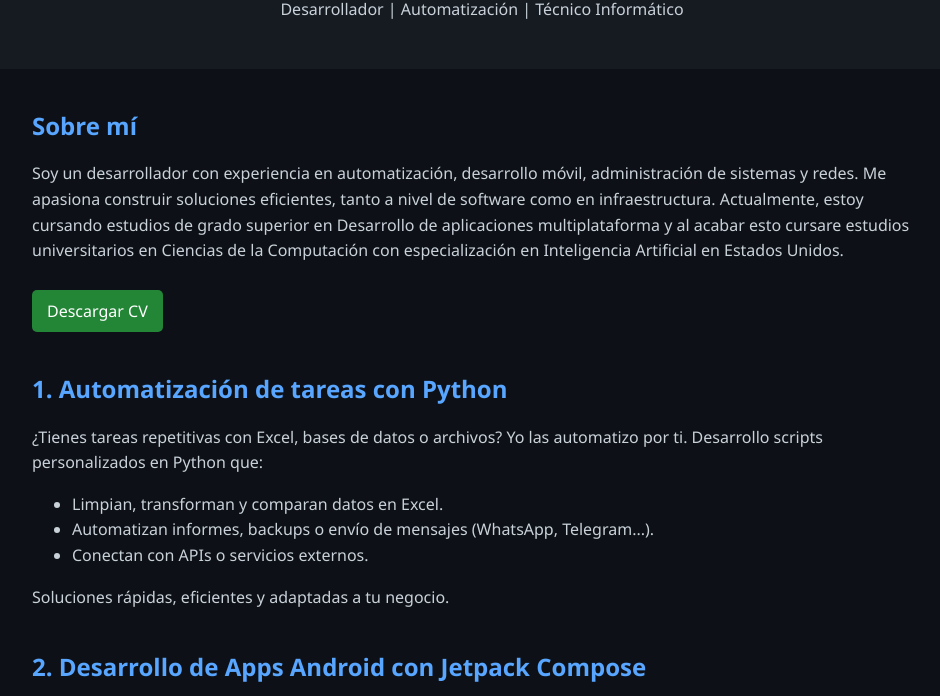
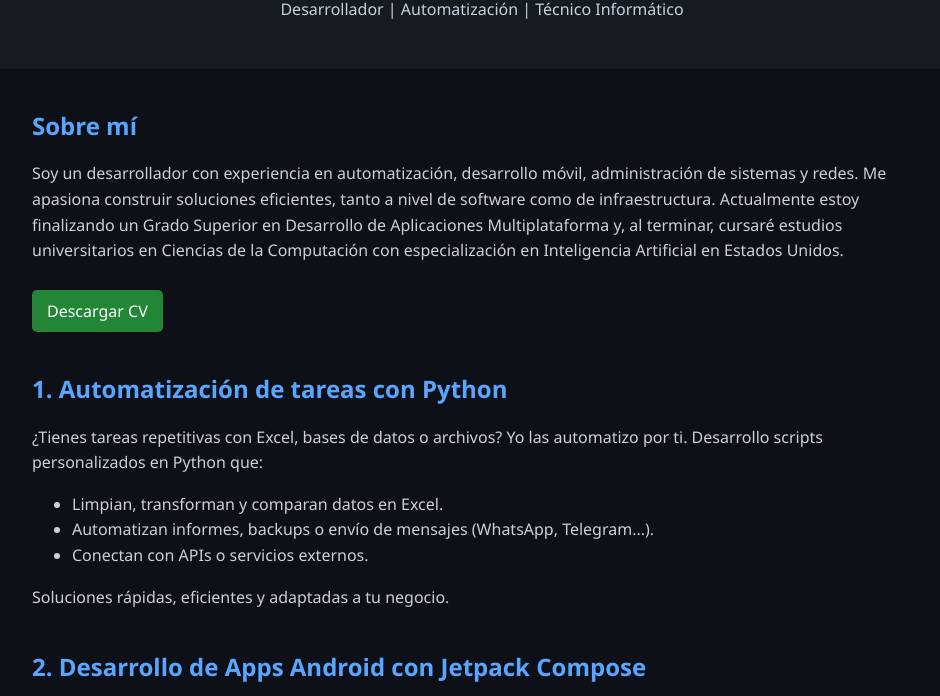
Before and after one commit to RobertGV00/PortofolioRobert, a plain HTML site: page index.html in a window 1280 px wide. Shown: the part 104-800 px from the top of the page, without its empty margins (158-1098 px from the left). Drawn offline with Linux system fonts and the light colour scheme.

Commit message:
Actualización: secciones sobre mí y proyectos destacados

```diff
--- a/index.html
+++ b/index.html
@@ -71,8 +71,7 @@
         <section>
             <h2>Sobre mí</h2>
             <p>
-                Soy un desarrollador con experiencia en automatización, desarrollo móvil, administración de sistemas y redes. Me apasiona construir soluciones eficientes, tanto a nivel de software como en infraestructura. Actualmente, estoy cursando estudios de grado superior en Desarrollo de aplicaciones multiplataforma y al acabar esto cursare estudios universitarios en Ciencias de la Computación con especialización en Inteligencia Artificial en Estados Unidos.
-            </p>
+                Soy un desarrollador con experiencia en automatización, desarrollo móvil, administración de sistemas y redes. Me apasiona construir soluciones eficientes, tanto a nivel de software como de infraestructura. Actualmente estoy finalizando un Grado Superior en Desarrollo de Aplicaciones Multiplataforma y, al terminar, cursaré estudios universitarios en Ciencias de la Computación con especialización en Inteligencia Artificial en Estados Unidos.            </p>
             <a href="CV_Robert George Vorobchevici.pdf" class="button" download>Descargar CV</a>
         </section>
 
```
